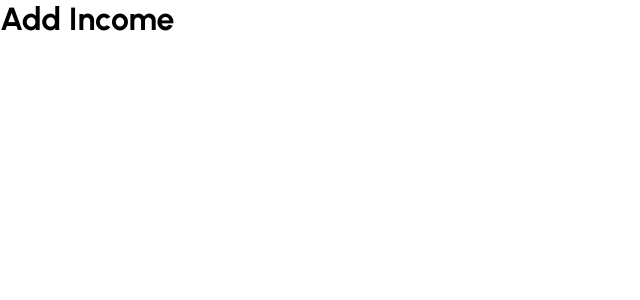
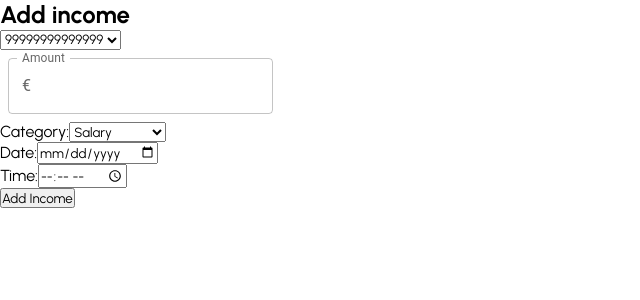
Before and after one commit to ali3a1991/Frontend_Finco, a React (Vite) app: page /add-income in a window 1280 px wide. Shown: the top 300 px of the page, without its empty margins (0-640 px from the left). Built offline with nearby package versions, Linux system fonts and the light colour scheme.

Commit message:
added functionality to the Add-Income and Add-Expenses Components

```diff
--- a/src/components/pages/AccountSetup/AccountSetup.jsx
+++ b/src/components/pages/AccountSetup/AccountSetup.jsx
@@ -64,6 +64,11 @@ function AccountSetup() {
             placeholder="Expiration Date"
           />
         </div>
+        <input
+          type="text"
+          id="_id"
+          name="_id"
+        />
         <button type="submit">Profile Complete </button>
       </form>
     </div>
--- a/src/components/pages/AddExpenses/AddExpenses.jsx
+++ b/src/components/pages/AddExpenses/AddExpenses.jsx
@@ -1,10 +1,84 @@
 import React from "react"
+import { InputLabel } from "@mui/material"
+import { OutlinedInput } from "@mui/material"
+import { InputAdornment } from "@mui/material"
+import { FormControl } from "@mui/material"
 
 function AddExpenses() {
+  async function submitExpense(event) {
+    event.preventDefault()
+
+    const form = new FormData(event.target)
+
+    const response = await fetch(
+      import.meta.env.VITE_SERVER + "api/transactions/add",
+      {
+        method: "POST",
+        body: form,
+      }
+    )
+    if (response.ok) {
+      console.log("Submit successful!")
+      console.log(response)
+    } else {
+      console.log("Submit failed.")
+    }
+  }
+
   return (
-    <div>
-      <h1>Add Expenses</h1>
-    </div>
+    <section>
+      <h1>Add expenses</h1>
+      <form onSubmit={submitExpense}>
+        <div>
+          <FormControl sx={{ m: 1 }}>
+            <InputLabel htmlFor="outlined-adornment-amount">Amount</InputLabel>
+            <OutlinedInput
+              id="value"
+              name="value"
+              startAdornment={
+                <InputAdornment position="start">€</InputAdornment>
+              }
+              label="Amount"
+            />
+          </FormControl>
+        </div>
+        <div>
+          <label>
+            Category:
+            <select
+              name="category"
+              id="category">
+              <option value="salary">Salary</option>
+              <option value="shopping">Shopping</option>
+              <option value="food&drink">Food & Drink</option>
+              <option value="insurance">Insurance</option>
+              <option value="rent">Rent</option>
+            </select>
+          </label>
+        </div>
+        <div>
+          <label>
+            Date:
+            <input
+              type="date"
+              name="date"
+              id="date"
+            />
+          </label>
+        </div>
+        <div>
+          <label>
+            Time:
+            <input
+              type="time"
+              name="time"
+              id="time"
+            />
+          </label>
+        </div>
+        <button type="submit">Add expenses</button>
+      </form>
+    </section>
   )
 }
 
--- a/src/components/pages/AddIncome/AddIncome.jsx
+++ b/src/components/pages/AddIncome/AddIncome.jsx
@@ -1,10 +1,91 @@
 import React from "react"
+import { InputLabel } from "@mui/material"
+import { OutlinedInput } from "@mui/material"
+import { InputAdornment } from "@mui/material"
+import { FormControl } from "@mui/material"
 
 function AddIncome() {
+  const cardNumber = "652e55e0b0e19f3b6a4b124d"
+
+  async function submitIncome(event) {
+    event.preventDefault()
+
+    const form = new FormData(event.target)
+
+    const response = await fetch(
+      import.meta.env.VITE_SERVER + "api/transactions/add",
+      {
+        method: "POST",
+        body: form,
+      }
+    )
+    if (response.ok) {
+      console.log("Submit successful!")
+      console.log(response)
+    } else {
+      console.log("Submit failed.")
+    }
+  }
+
   return (
-    <div>
-      <h1>Add Income</h1>
-    </div>
+    <section>
+      <h1>Add income</h1>
+      <form onSubmit={submitIncome}>
+        <select
+          name="card_id"
+          id="card_id">
+          <option value={cardNumber}>99999999999999</option>
+        </select>
+        <div>
+          <FormControl sx={{ m: 1 }}>
+            <InputLabel htmlFor="outlined-adornment-amount">Amount</InputLabel>
+            <OutlinedInput
+              id="value"
+              name="value"
+              startAdornment={
+                <InputAdornment position="start">€</InputAdornment>
+              }
+              label="Amount"
+            />
+          </FormControl>
+        </div>
+        <div>
+          <label>
+            Category:
+            <select
+              name="category"
+              id="category">
+              <option value="salary">Salary</option>
+              <option value="shopping">Shopping</option>
+              <option value="food&drink">Food & Drink</option>
+              <option value="insurance">Insurance</option>
+              <option value="rent">Rent</option>
+            </select>
+          </label>
+        </div>
+        <div>
+          <label>
+            Date:
+            <input
+              type="date"
+              name="date"
+              id="date"
+            />
+          </label>
+        </div>
+        <div>
+          <label>
+            Time:
+            <input
+              type="time"
+              name="time"
+              id="time"
+            />
+          </label>
+        </div>
+        <button type="submit">Add Income</button>
+      </form>
+    </section>
   )
 }
 
```
